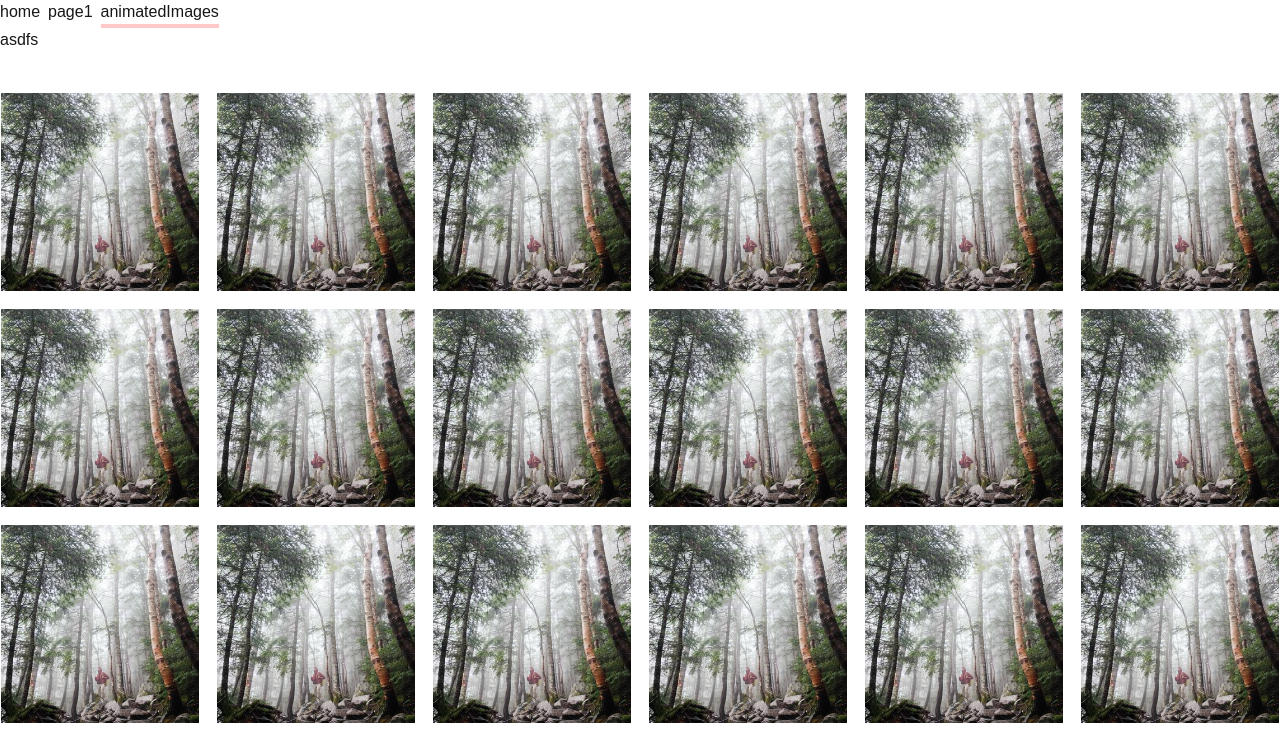
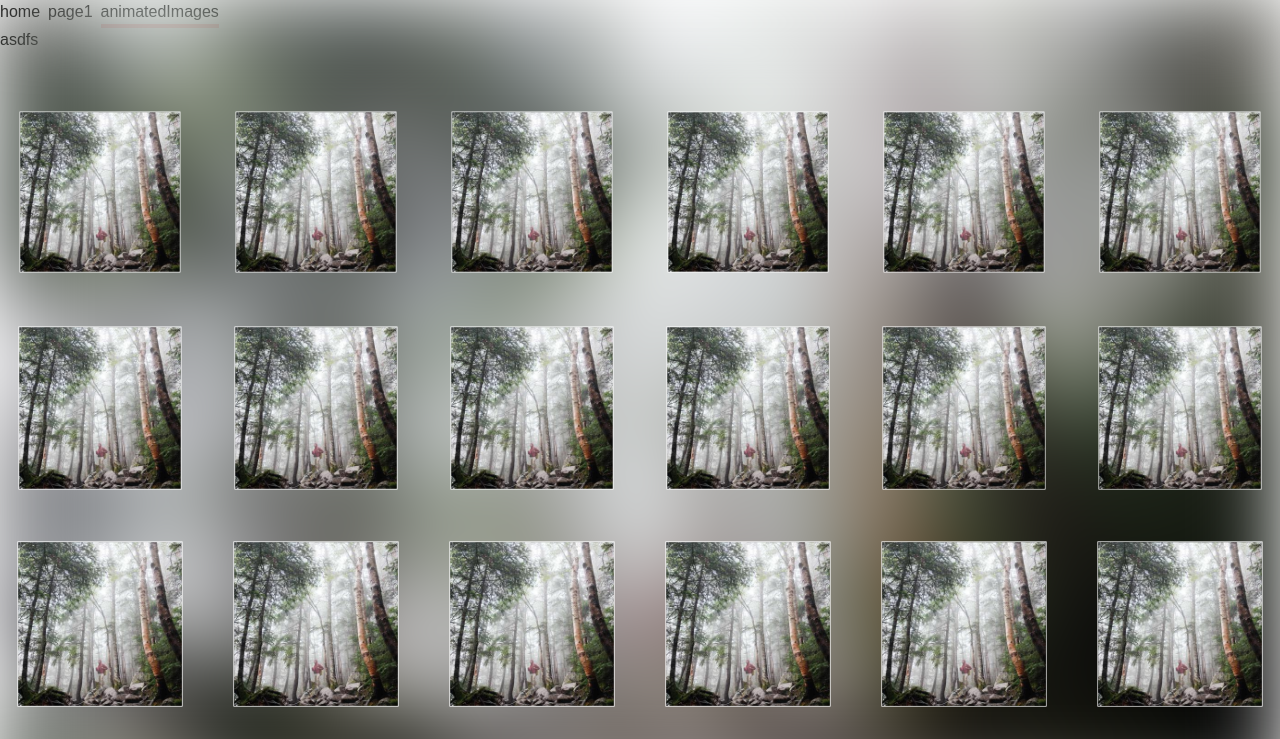
Before and after one commit to ex-Plant/next_15_app_course, a Next.js app: page /animatedImages in a window 1280 px wide. Shown: the top 739 px of the page. Built offline with nearby package versions, Linux system fonts and the light colour scheme.

Commit message:
test some framer motion animations

```diff
--- a/src/app/components/4_framer_motion/AnimatedImagesList.tsx
+++ b/src/app/components/4_framer_motion/AnimatedImagesList.tsx
@@ -1,43 +1,27 @@
-import Image from "next/image";
-import cn from "@/app/lib/utils/restParameter_cn";
+"use client";
+
+import { AnimatedImgFlexBasis } from "@/app/components/6_tailwindTricks/AnimatedImgFlexBasis";
+import FancyBlurredBgc from "@/app/components/6_tailwindTricks/FancyBlurredBgc";
+import { motion, useScroll } from "framer-motion";
+import { useRef } from "react";
 
 const dummyList = Array.from({ length: 120 });
 
 const AnimatedImagesList = () => {
-  console.log(dummyList);
   return (
-    <div
-      className={`h-full grow flex flex-1  flex-wrap gap-4 justify-center py-10`}
-    >
-      {dummyList.map((_, i) => (
-        <AnimatedImg key={i} />
-      ))}
-    </div>
+    <>
+      <FancyBlurredBgc />
+      <section
+        className={`h-full grow flex flex-1  flex-wrap gap-4 justify-center py-10`}
+      >
+        {dummyList.map((_, i) => (
+          <div key={i}>
+            <AnimatedImgFlexBasis key={i} />
+          </div>
+        ))}
+      </section>
+    </>
   );
 };
 
 export default AnimatedImagesList;
-
-export function AnimatedImg() {
-  return (
-    <div
-      className={cn(
-        ` border border-white relative aspect-square min-h-[200px]
-         hover:scale-[105%] transition active:scale-[95%]
-     `,
-        // `basis-[200px] flex-1 `,
-        // `basis-[200px] flex-0 min-h-[100px]`,
-        `w-[200px]`,
-      )}
-    >
-      <Image
-        fill
-        src={`/images/dummyImg.jpg`}
-        alt={`img`}
-        className={`object-cover
-
-         `}
-      />
-    </div>
-  );
-}
--- /dev/null
+++ b/src/app/components/6_tailwindTricks/AnimatedImgFlexBasis.tsx
@@ -0,0 +1,86 @@
+import cn from "@/app/lib/utils/restParameter_cn";
+import Image from "next/image";
+import { useRef } from "react";
+import { useScroll, motion, useTransform } from "framer-motion";
+
+//
+//
+// **fancy hover effect**
+//
+// - active happens when you click an image as in the drag event or something like that
+//
+//   `hover:scale-110 active:scale-[1.02] transition overflow hidden `
+
+// **fancy image background **
+// blur original image , low quality
+// blur-3xl
+// sizes
+// (max-width: 1280px: 100vw, 1280px)
+
+export function AnimatedImgFlexBasis() {
+  const ref = useRef<HTMLDivElement>(null);
+
+  const { scrollYProgress } = useScroll({
+    target: ref,
+    offset: ["0 0", "2 1"],
+
+    //offset: [startOffset, endOffset]
+    // first element - target
+    // second- container
+    // "0 1"
+    // "0": The start of the target element.
+    // "1": The end of the container (viewport).
+    //   Meaning: The scroll progress starts when the top of your element hits the bottom of the viewport.
+    // [target, ]
+
+    // "1.5": A point below the target element (1.5 times its height from the top).
+    // "1": The end of the container (viewport).
+  });
+
+  const scaleProgress = useTransform(scrollYProgress, [0, 1], [0.8, 1]);
+
+  /*
+  * What it does:
+
+   It maps the scrollYProgress value (which goes from 0 to 1) to a new range for the scale CSS property (from 0.8 to 1).
+   When scrollYProgress is 0, scaleProgress will be 0.8.
+   When scrollYProgress is 1, scaleProgress will be 1.
+   For values in between, it linearly interpolates between 0.8 and 1.
+   Why use this?
+
+   This creates a smooth scaling effect:
+   The element starts at 80% size when the scroll effect begins.
+   It grows to 100% size as the scroll effect completes.
+   Summary:
+   useTransform is used to map an input range ([0, 1] from scroll) to an output range ([0.8, 1] for scaling), making your animation more visually appealing and controlled.
+  * */
+
+  return (
+    <motion.div
+      ref={ref}
+      style={{
+        scale: scaleProgress,
+      }}
+      initial={{
+        scale: scaleProgress,
+      }}
+      className={cn(
+        ` border border-white relative aspect-square min-h-[200px]
+         hover:scale-[105%] transition active:scale-[95%] w-full h-full
+     `,
+        // `basis-[200px] flex-1 `,
+        // `basis-[200px] flex-0 min-h-[100px]`,
+        `w-[200px]`,
+      )}
+    >
+      <Image
+        fill
+        src={`/images/dummyImg.jpg`}
+        alt={`img`}
+        className={`object-cover
+
+         `}
+      />
+    </motion.div>
+  );
+}
--- /dev/null
+++ b/src/app/components/6_tailwindTricks/FancyBlurredBgc.tsx
@@ -0,0 +1,13 @@
+import Image from "next/image";
+
+function FancyBlurredBgc() {
+  return (
+    <>
+      <div className={` fixed inset-0 blur-2xl`}>
+        <Image src={`/images/dummyImg.jpg`} fill alt={`bg`} />
+      </div>
+    </>
+  );
+}
+
+export default FancyBlurredBgc;
```
Also changed, not shown: 1 other file (tests, documents, lock files or other folders).
